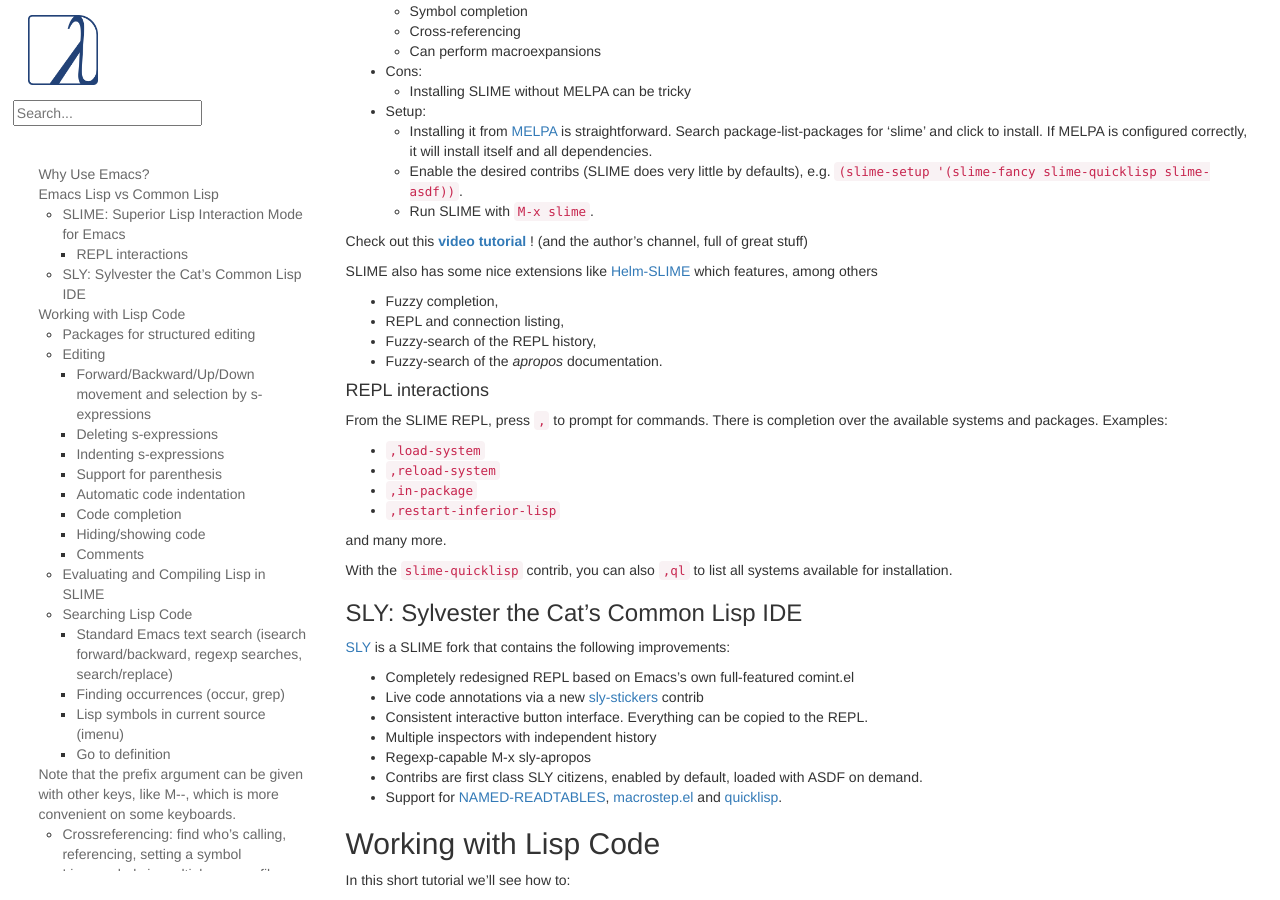
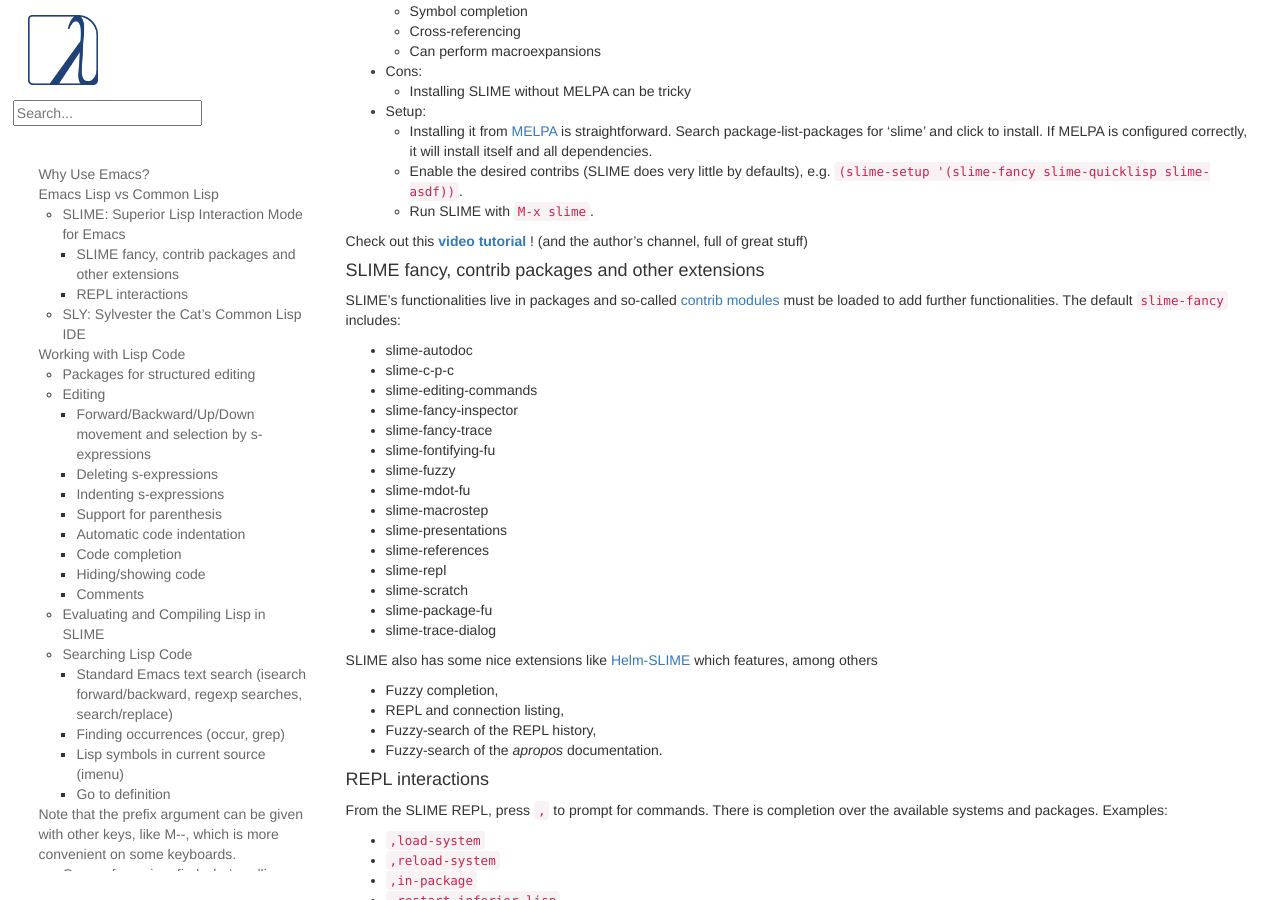
Before and after one commit to LispCookbook/cl-cookbook, a Jekyll site: the page built from emacs-ide.md, in a window 1280 px wide and 900 px high, scrolled down 1077 px. Built offline with Jekyll 4.4.1, drawn with Linux system fonts in a browser that asks for light colours.

Commit message:
emacs-ide: more words about SLIME contribs and slime-fancy

```diff
--- a/emacs-ide.md
+++ b/emacs-ide.md
@@ -77,6 +77,30 @@
     *   Run SLIME with `M-x slime`.
 
 Check out this **[video tutorial](https://www.youtube.com/watch?v=sBcPNr1CKKw)** ! (and the author's channel, full of great stuff)
+
+#### SLIME fancy, contrib packages and other extensions
+
+SLIME's functionalities live in packages and so-called [contrib
+modules](https://common-lisp.net/project/slime/doc/html/Contributed-Packages.html)
+must be loaded to add further functionalities. The default
+`slime-fancy` includes:
+
+
+- slime-autodoc
+- slime-c-p-c
+- slime-editing-commands
+- slime-fancy-inspector
+- slime-fancy-trace
+- slime-fontifying-fu
+- slime-fuzzy
+- slime-mdot-fu
+- slime-macrostep
+- slime-presentations
+- slime-references
+- slime-repl
+- slime-scratch
+- slime-package-fu
+- slime-trace-dialog
 
 SLIME also has some nice extensions like
 [Helm-SLIME](https://github.com/emacs-helm/helm-slime) which features, among
```
